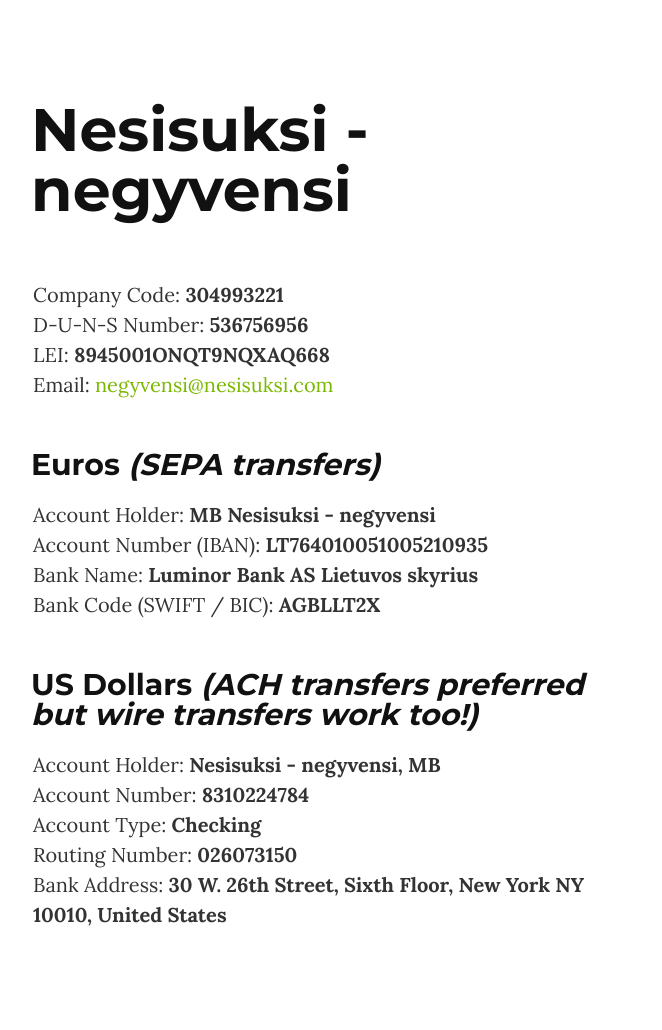
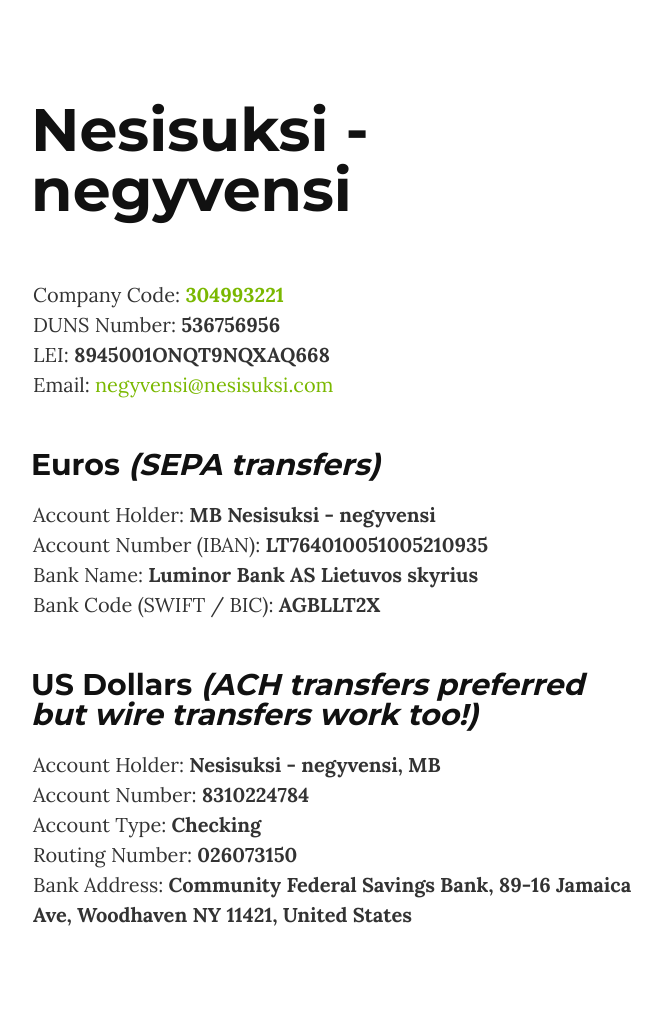
Before and after one commit to nesisuksi-negyvensi/nesisuksi-negyvensi.github.io, a Jekyll site: the page built from index.md, in a window 1280 px wide. Shown: the whole page, without its empty margins (307-969 px from the left). Built offline with Jekyll 4.4.1, drawn with Linux system fonts in a browser that asks for light colours.

Commit message:
New bank address

```diff
--- a/index.md
+++ b/index.md
@@ -4,8 +4,8 @@ layout: default
 
 <section>
     <div class="container">
-        Company Code: <strong>304993221</strong><br />
-        D-U-N-S Number: <strong>536756956</strong><br />
+        Company Code: <a href="https://rekvizitai.vz.lt/imone/nesisuksi_negyvensi/" rel="nofollow"><strong>304993221</strong></a><br />
+        DUNS Number: <strong>536756956</strong><br />
         LEI: <strong>8945001ONQT9NQXAQ668</strong><br />
         Email: <a href="mailto:negyvensi@nesisuksi.com">negyvensi@nesisuksi.com</a>
     </div>
@@ -23,6 +23,6 @@ layout: default
         Account Number: <strong>8310224784</strong><br />
         Account Type: <strong>Checking</strong><br />
         Routing Number: <strong>026073150</strong><br />
-        Bank Address: <strong>30 W. 26th Street, Sixth Floor, New York NY 10010, United States</strong>
+        Bank Address: <strong>Community Federal Savings Bank, 89-16 Jamaica Ave, Woodhaven NY 11421, United States</strong>
     </div>
 </section>
```
